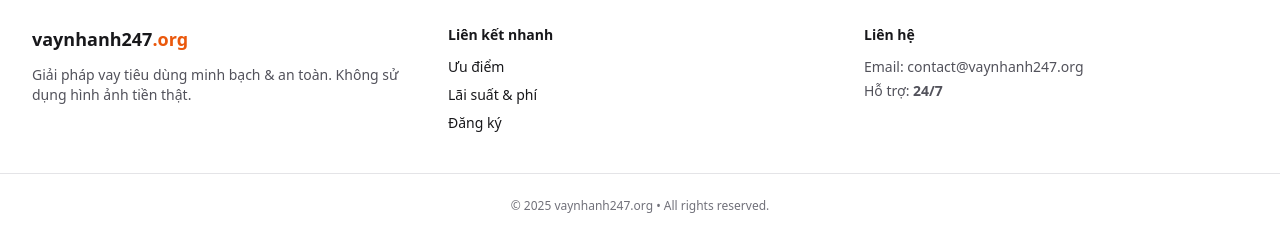
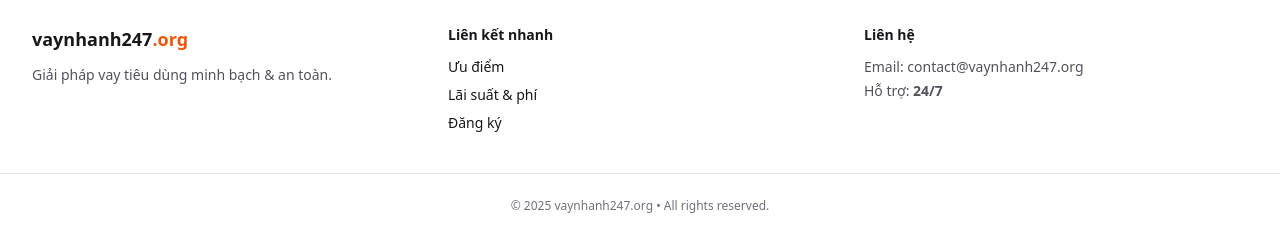
Before and after one commit to vaytiennhanh-org/vaynhanh247.org, a plain HTML site: page index.html in a window 1280 px wide. Shown: the part 4617-4855 px from the top of the page. Drawn offline with nearby package versions, Linux system fonts and the light colour scheme.

Commit message:
Add files via upload

```diff
--- a/index.html
+++ b/index.html
@@ -549,7 +549,7 @@
 				<div class="mx-auto max-w-7xl px-4 sm:px-6 lg:px-8 py-10 grid md:grid-cols-3 gap-8">
 				      <div>
 				        <a href="https://vaynhanh247.org" class="font-bold text-lg">vaynhanh247<span class="text-orange-600">.org</span></a>
-				        <p class="mt-3 text-sm text-zinc-600">Giải pháp vay tiêu dùng minh bạch & an toàn. Không sử dụng hình ảnh tiền thật.</p>
+				        <p class="mt-3 text-sm text-zinc-600">Giải pháp vay tiêu dùng minh bạch & an toàn.</p>
 				      </div>
 				      <div class="text-sm">
 				        <p class="font-semibold">Liên kết nhanh</p>
```
